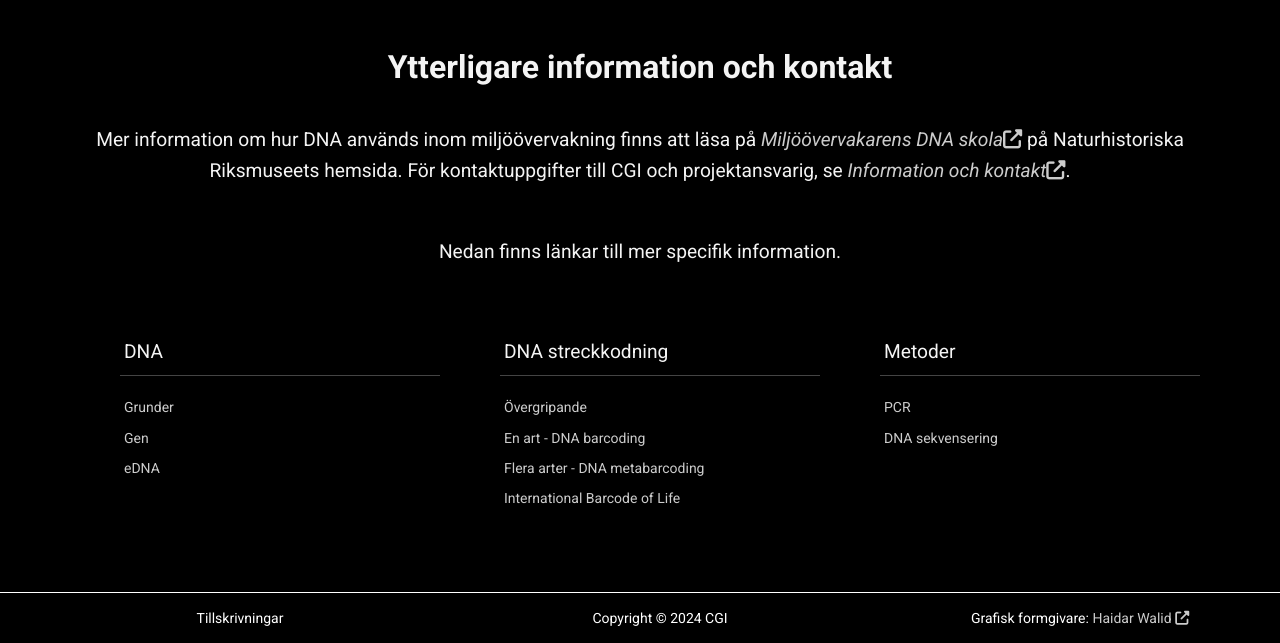
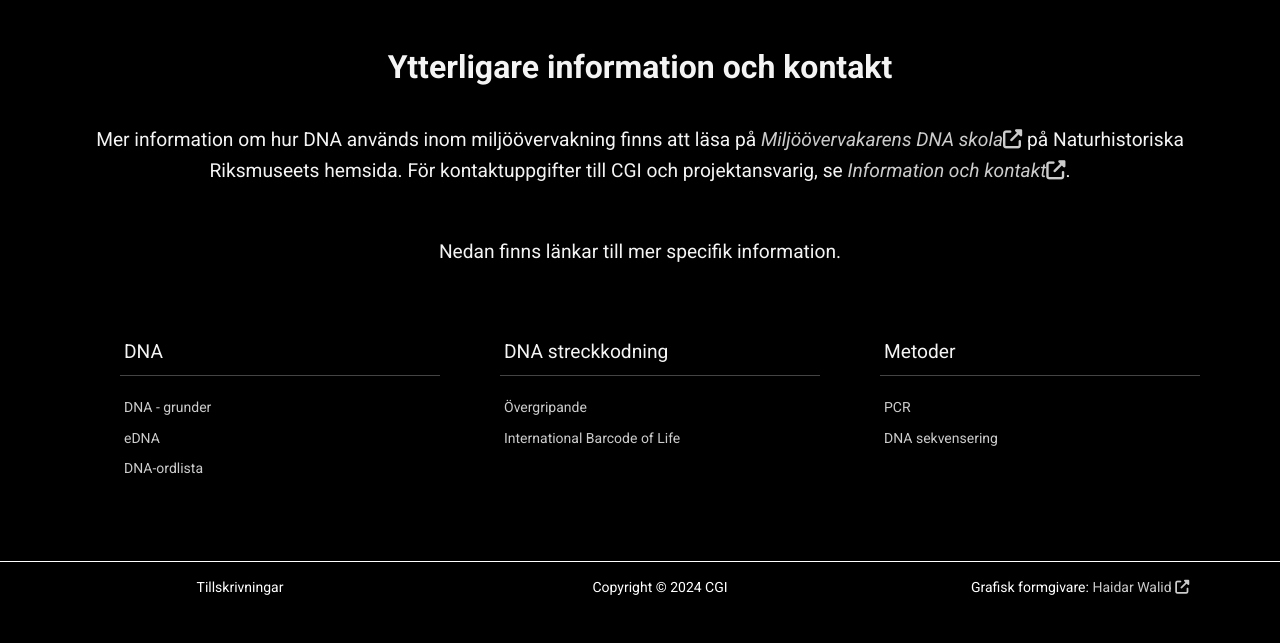
Before and after one commit to alexScriptVersion/cgi-project-page, a plain HTML site: page index.html in a window 1280 px wide. Shown: the part 822-1465 px from the top of the page. After the commit the page ends 1435 px from the top, so only its background shows below. Drawn offline with nearby package versions, Linux system fonts and the light colour scheme.

Commit message:
worked on info-section. The page now feels preliminarily complete.

```diff
--- a/index.html
+++ b/index.html
@@ -31,9 +31,11 @@
                     <li>
                         <a href='#showcase'>Projekt</a>
                     </li>
+                    <!--
                     <li>
                         <a href='#arbetsflode'>Arbetsflöde</a>
                     </li>
+                    -->
                     <li>
                         <a href='#info'>Info</a>
                     </li>
@@ -85,13 +87,13 @@
                 <ul>
                     <li>DNA</li>
                     <li>
-                        <a href="https://sv.wikipedia.org/wiki/DNA" target="_blank">Grunder</a>
+                        <a href="https://www.genteknik.se/genetik-och-genteknik/genetik/fran-gen-till-protein/" target="_blank">DNA - grunder</a>
                     </li>
                     <li>
-                        <a href="https://sv.wikipedia.org/wiki/Gen" target="_blank">Gen</a>
+                        <a href="https://www.nrm.se/forskning/forskningsinfrastruktur/centrum-for-genetisk-identifiering-cgi/miljoovervakarens-dna-skola/introduktion" target="_blank">eDNA</a>
                     </li>
                     <li>
-                        <a href="https://en.wikipedia.org/wiki/Environmental_DNA" target="_blank">eDNA</a>
+                        <a href="https://www.nrm.se/forskning/forskningsinfrastruktur/centrum-for-genetisk-identifiering-cgi/miljoovervakarens-dna-skola/dna-ordlista" target="_blank">DNA-ordlista</a>
                     </li>
                 </ul>
                 <ul>
@@ -99,14 +101,6 @@
                     <li>
                         <a href="https://www.diva-portal.org/smash/get/diva2:767971/FULLTEXT01.pdf"
                             target="_blank">Övergripande</a>
-                    </li>
-                    <li>
-                        <a href="https://en.wikipedia.org/wiki/DNA_barcoding" target="_blank">En
-                            art - DNA barcoding</a>
-                    </li>
-                    <li>
-                        <a href="https://en.wikipedia.org/wiki/Metabarcoding" target="_blank">Flera arter - DNA
-                            metabarcoding</a>
                     </li>
                     <li>
                         <a href="https://ibol.org/about/dna-barcoding/" target="_blank">International Barcode of Life
```
